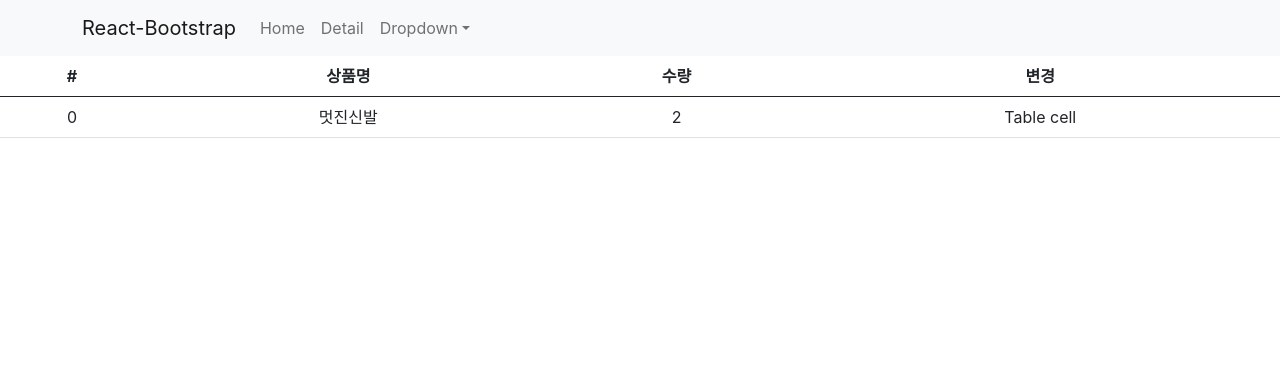
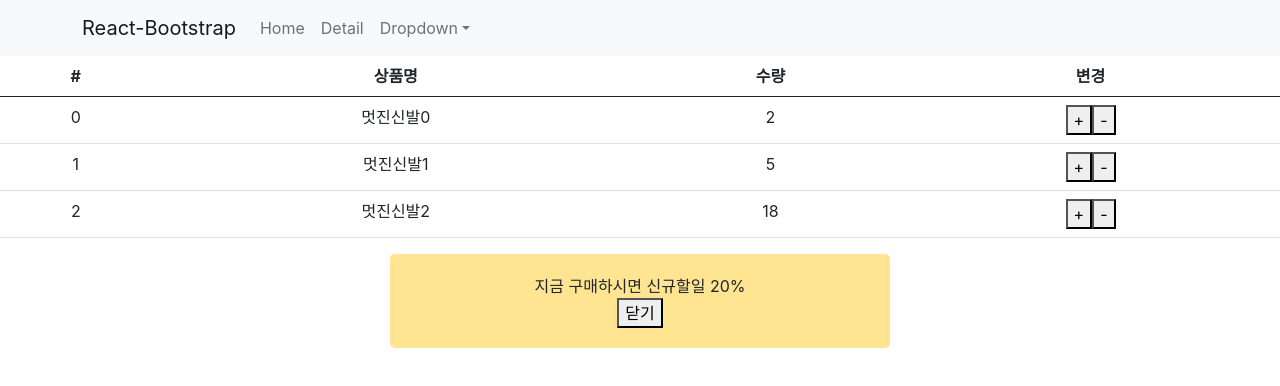
Before and after one commit to ekdrn3330/reach_shopping_mall, a React (Create React App) app: page /cart in a window 1280 px wide. Shown: the top 386 px of the page. Built offline with nearby package versions, Linux system fonts and the light colour scheme.

Commit message:
210830퇴근

```diff
--- a/src/Cart.js
+++ b/src/Cart.js
@@ -15,21 +15,41 @@ function Cart(props) {
                     </tr>
                 </thead>
                 <tbody>
-                    <tr>
-                        <td>{ props.state[0].id }</td>
-                        <td>{ props.state[0].name }</td>
-                        <td>{ props.state[0].quan }</td>
-                        <td>Table cell</td>
-                    </tr>
+                    {
+                        props.state.map((a,i)=>{
+                            return (
+                                <tr key={i}>
+                                    <td>{ a.id }</td>
+                                    <td>{ a.name }</td>
+                                    <td>{ a.quan }</td>
+                                    <td>
+                                        <button onClick={()=>{ props.dispatch({ type : '수량증가' }); }}>+</button>
+                                        <button onClick={()=>{ props.dispatch({ type : '수량감소' }); }}>-</button>
+                                    </td>
+                                </tr>
+                            );
+                        })
+                    }
                 </tbody>
             </Table>
+            {
+                props.alert열렸니 === true
+                ? (<div className="my-alert2">
+                        <p>지금 구매하시면 신규할일 20%</p>
+                        <button onClick={()=>{ props.dispatch({ type : 'alert닫기' }); }}>닫기</button>
+                    </div>)
+                :null
+            }
+
         </div>
     )
 }
 
 function state를props화(state) {
+    console.log(state);
     return {
-        state : state
+        state : state.reducer,
+        alert열렸니 : state.reducer2
     }
 }
 
--- a/src/Detail.js
+++ b/src/Detail.js
@@ -6,6 +6,7 @@ import './Detail.scss';
 import {재고context} from './App.js';
 import { Nav } from 'react-bootstrap';
 import { CSSTransition } from 'react-transition-group';
+import { connect } from 'react-redux';
 
 let 박스 = styled.div`
     padding : 20px;
@@ -76,6 +77,8 @@ function Detail(props) {
                     var newArray = [...props.재고];
                     newArray = [newArray[0] - 1, 11, 12];
                     props.재고변경(newArray);
+                    props.dispatch({ type : '항목추가', payload : {id : 2, name : '새로운상품', quan : 1} });
+                    history.push('/cart');
                 }} >주문하기</button>
                 &nbsp;
                 <button className="btn btn-danger" onClick={()=>{ history.goBack(); }}>뒤로가기</button>
@@ -125,4 +128,14 @@ function Info() {
     );
 }
 
-export default Detail;
+function state를props화(state) {
+    console.log(state);
+    return {
+        state : state.reducer,
+        alert열렸니 : state.reducer2
+    }
+}
+
+export default connect(state를props화)(Detail)
+
+// export default Detail;
--- a/src/Detail.scss
+++ b/src/Detail.scss
@@ -7,7 +7,6 @@ $메인칼라 : #ff0000;
     opacity: 1;
     transition: all 500ms;
 }
-
 .red {
     color : $메인칼라;
 }
--- a/src/index.js
+++ b/src/index.js
@@ -5,9 +5,46 @@ import App from './App';
 import reportWebVitals from './reportWebVitals';
 import { BrowserRouter } from 'react-router-dom';
 import { Provider } from 'react-redux';
-import { createStore } from 'redux';
+import { combineReducers, createStore } from 'redux';
 
-let store = createStore(()=>{ return [{ id : 0, name : '멋진신발', quan : 2 }] });
+let alert초기값 = true;
+
+function reducer2(state = alert초기값, 액션){
+  if (액션.type === 'alert닫기') {
+    state = false;
+    return state;
+  } else {
+    return state;
+  }
+}
+
+let 초기값 = [
+  { id : 0, name : '멋진신발0', quan : 2 },
+  { id : 1, name : '멋진신발1', quan : 5 },
+  { id : 2, name : '멋진신발2', quan : 18 }
+]
+
+function reducer(state = 초기값, 액션){
+
+  if (액션.type === '항목추가') {
+    let copy = [...state];
+    copy.push(액션.payload);
+    return copy;
+  } else if (액션.type === '수량증가') {
+    let copy = [...state];
+    copy[0].quan++;
+    return copy
+  } else if (액션.type === '수량감소'){
+    let copy = [...state];
+    copy[0].quan--;
+    return copy
+  } else {
+    return state
+  }
+
+}
+
+let store = createStore(combineReducers({reducer,reducer2}));
 
 ReactDOM.render(
   <React.StrictMode>
```
